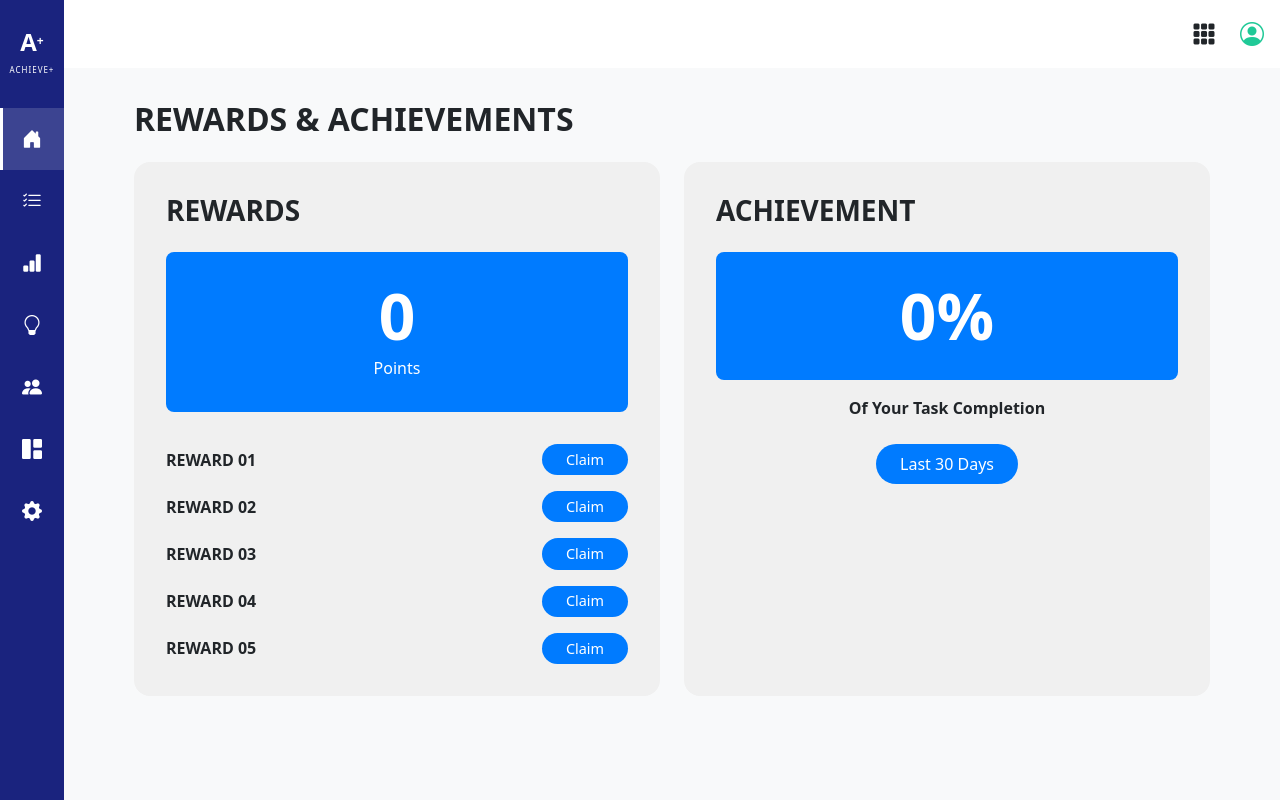
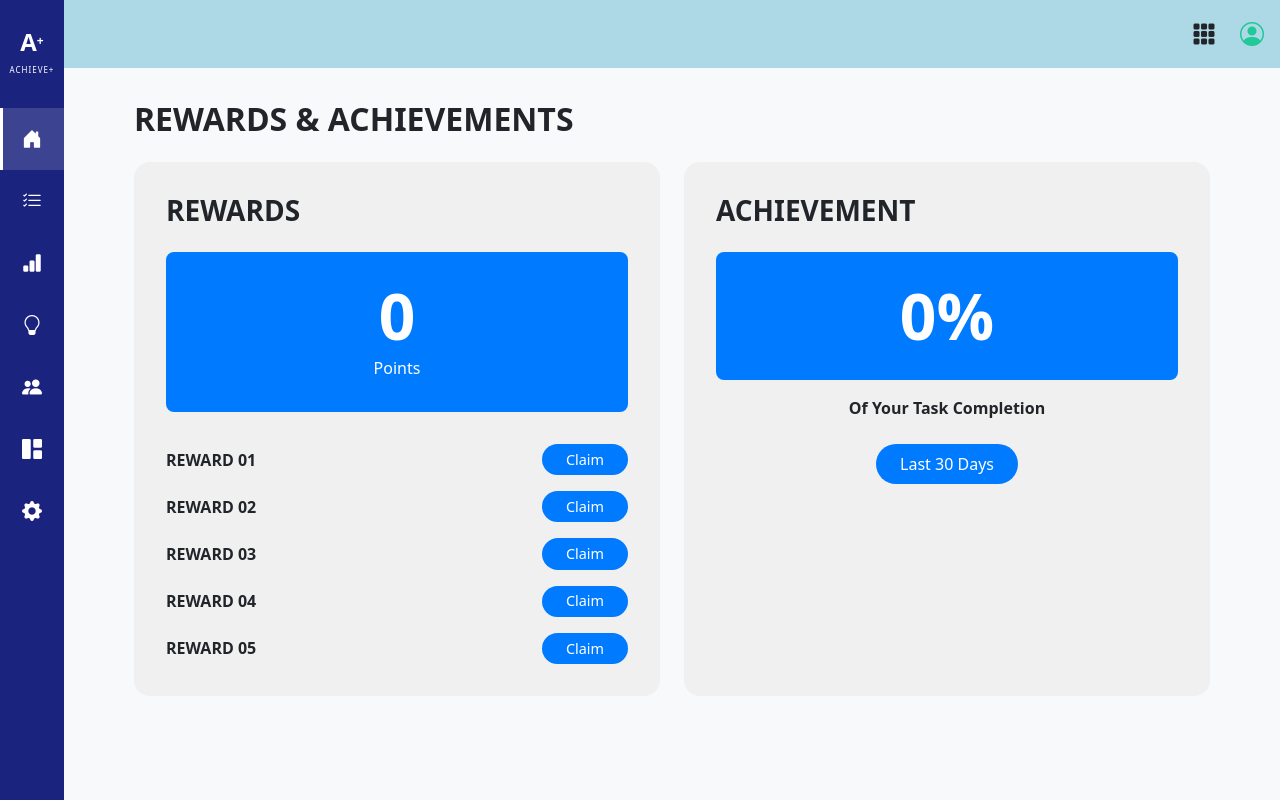
Before and after one commit to PasinduRavisara/ACHIEVE_PLUS, a React (Create React App) app in the folder rewardsAchievementsSystem-frontend/: page / in a window 1280 px wide. Built offline with nearby package versions, Linux system fonts and the light colour scheme.

Commit message:
Update App.css

```diff
--- a/rewardsAchievementsSystem-frontend/src/App.css
+++ b/rewardsAchievementsSystem-frontend/src/App.css
@@ -15,7 +15,7 @@
   display: flex;
   justify-content: flex-end;
   padding: 1rem;
-  background-color: white;
+  background-color: lightblue;
 }
 
 .top-actions {
```
